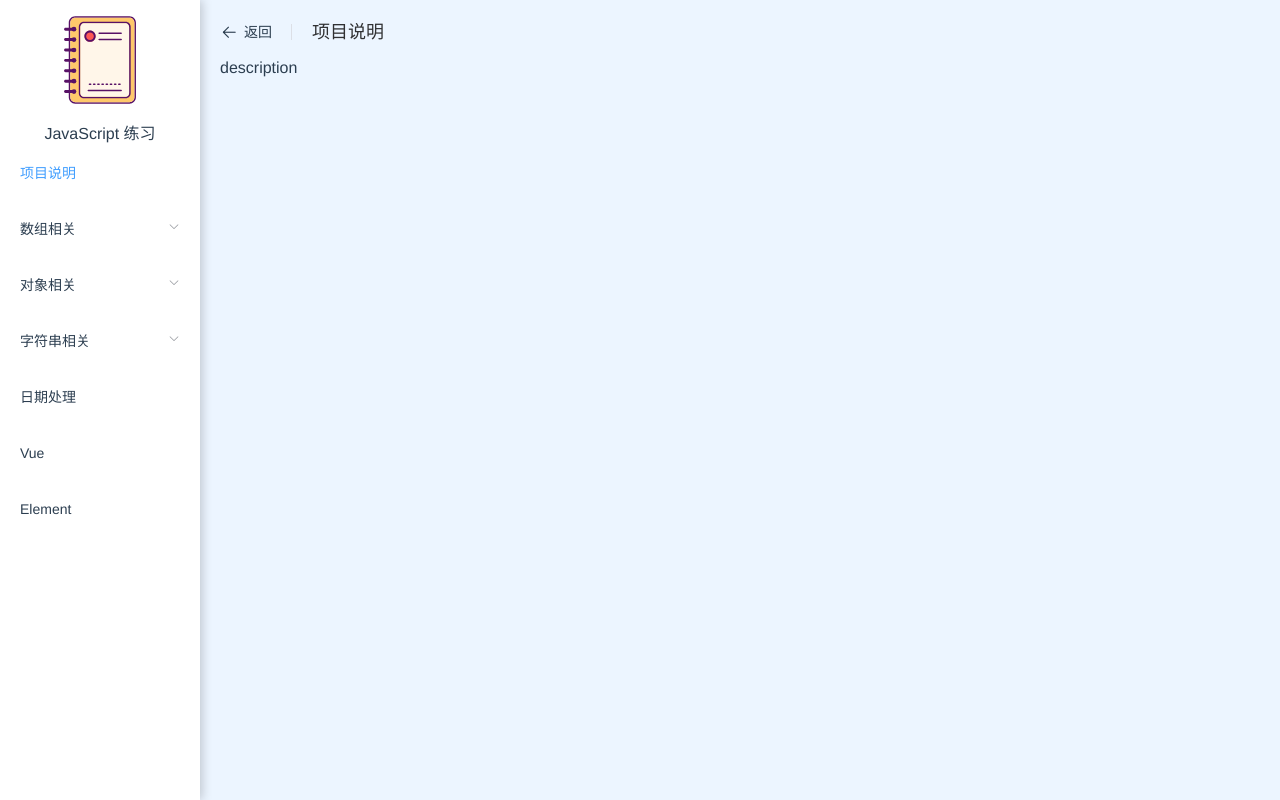
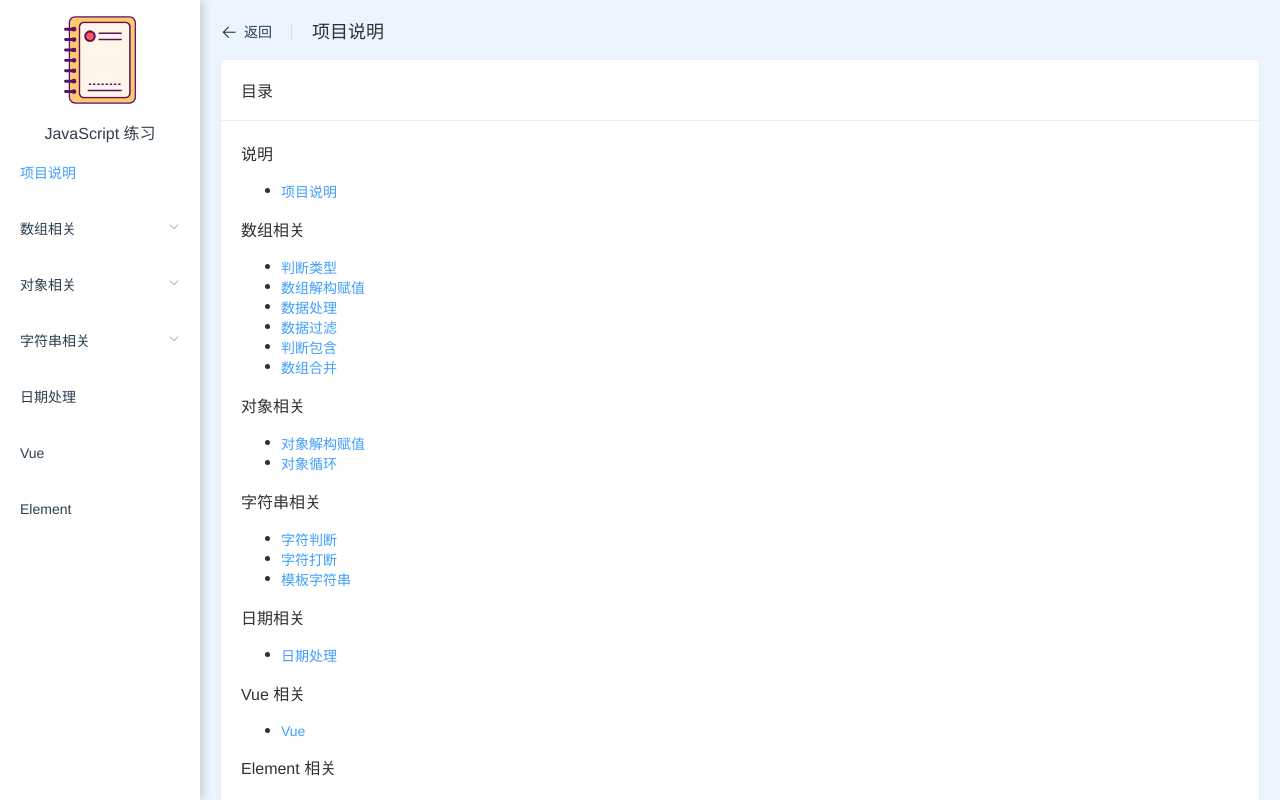
Before and after one commit to Tit1e/Js-Practice, a Vue app: page /#/description in a window 1280 px wide. Built offline with nearby package versions, Linux system fonts and the light colour scheme; what vue-codemirror would draw is missing.

Commit message:
说明页面更新

```diff
--- a/src/views/description.vue
+++ b/src/views/description.vue
@@ -1,14 +1,27 @@
 <template>
-  <div>
-    description
-  </div>
+  <card title="目录">
+    <div v-for="menu in menuList" :key="menu.path" class="ul-wrap">
+      {{menu.name}}
+      <ul>
+        <router-link :to="child.path" tag="li" :key="child.path" v-for="child in menu.children">
+          <el-link type="primary">{{child.name}}</el-link>
+        </router-link>
+      </ul>
+    </div>
+  </card>
 </template>
 
 <script>
+import { mapGetters } from 'vuex'
 export default {
-
+  computed: {
+    ...mapGetters(['menuList'])
+  },
 }
 </script>
 
 <style lang="scss" scoped>
+.ul-wrap{
+  width: 200px;
+}
 </style>
```
